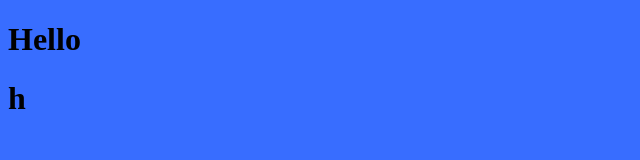
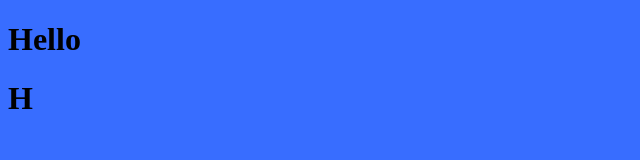
Before and after one commit to Territon/Site, a plain HTML site: page index.html in a window 1280 px wide. Shown: the full height of the page, 0-640 px from the left. Drawn offline with Linux system fonts and the light colour scheme.

Commit message:
Update index.html

```diff
--- a/index.html
+++ b/index.html
@@ -7,6 +7,6 @@
 			}
 		</style>
 		<h1>Hello<h1>
-		h
+		<h1>H<h1>
 	</head>
 </html>
```
